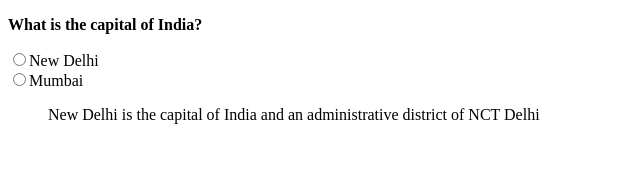
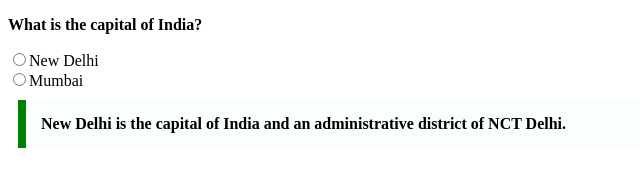
Before and after one commit to acciojob/trivia-Harsh652003, a website: page main.html in a window 1280 px wide. Shown: the whole page, without its empty margins (0-640 px from the left). Drawn offline with Linux system fonts and the light colour scheme.

Commit message:
created a submission

```diff
--- a/main.html
+++ b/main.html
@@ -10,7 +10,7 @@
 	<p><b>What is the capital of India?</b></p>
 	<input type="radio" name="capital" value="New Delhi">New Delhi <br>
 	<input type="radio" name="capital" value="Mumbai">Mumbai
-	<blockquote>New Delhi is the capital of India and an administrative district of NCT Delhi</blockquote>
+	<blockquote>New Delhi is the capital of India and an administrative district of NCT Delhi.</blockquote>
 
 	<!-- the entire body must be written by student -->
     <script type="text/javascript" src="./script.js">
--- a/styles.css
+++ b/styles.css
@@ -1,4 +1,4 @@
-.blockquote{
+blockquote{
 Max-width:  600px;
 Margin: 10px;
 Padding: 15px;
```
